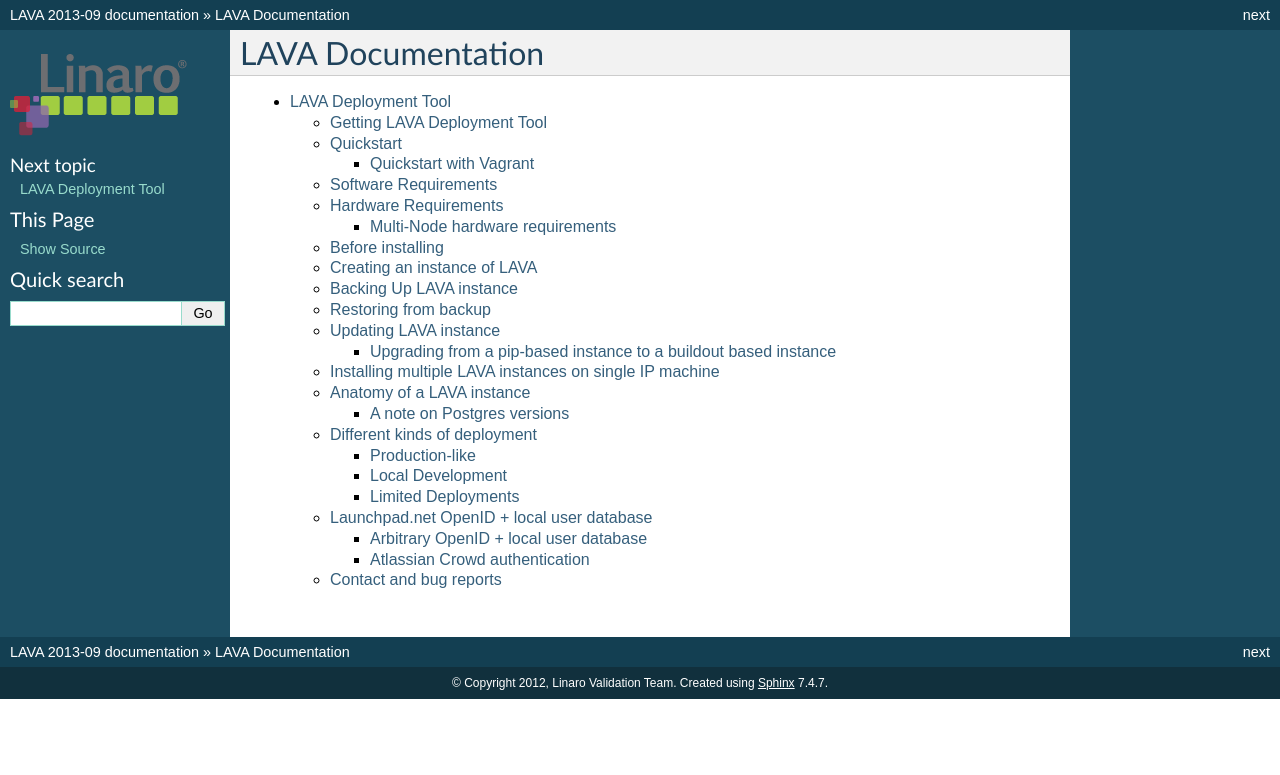
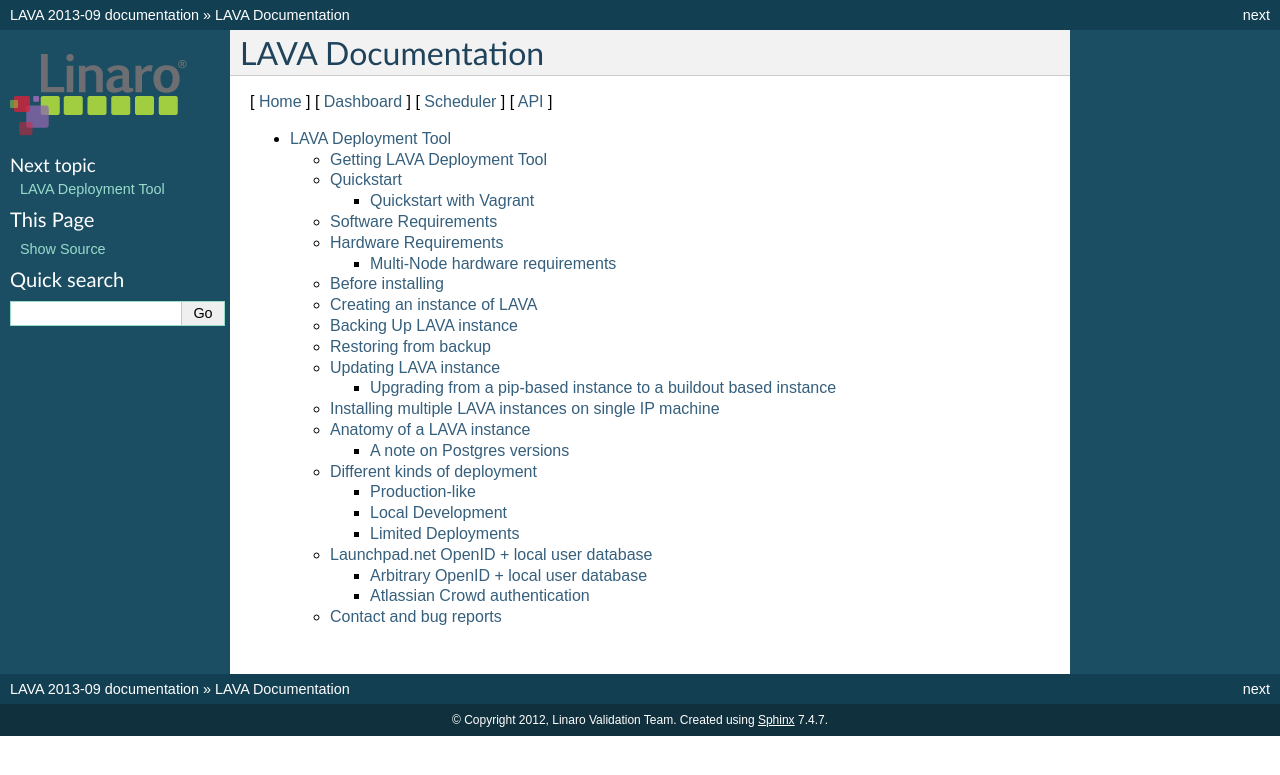
Before and after one commit to joyxu/lava-deployment-tool-for-linaro-ubuntu, a Sphinx documentation site: the page built from doc/index.rst, in a window 1280 px wide. Shown: the top 775 px of the page. Built offline with Sphinx 7.4.7, drawn with Linux system fonts in a browser that asks for light colours; pages that are not in the unit, such as notebooks, are missing from menus.

Commit message:
Add a navbar to get back to the LAVA pages from the docs

```diff
--- a/doc/index.rst
+++ b/doc/index.rst
@@ -1,5 +1,7 @@
 LAVA Documentation
 ##################
+
+[ `Home <../../>`_ ] [ `Dashboard <../../dashboard/>`_ ] [ `Scheduler <../../scheduler/>`_ ] [ `API <../../api/help/>`_ ]
 
 .. toctree::
    :maxdepth: 3
```
